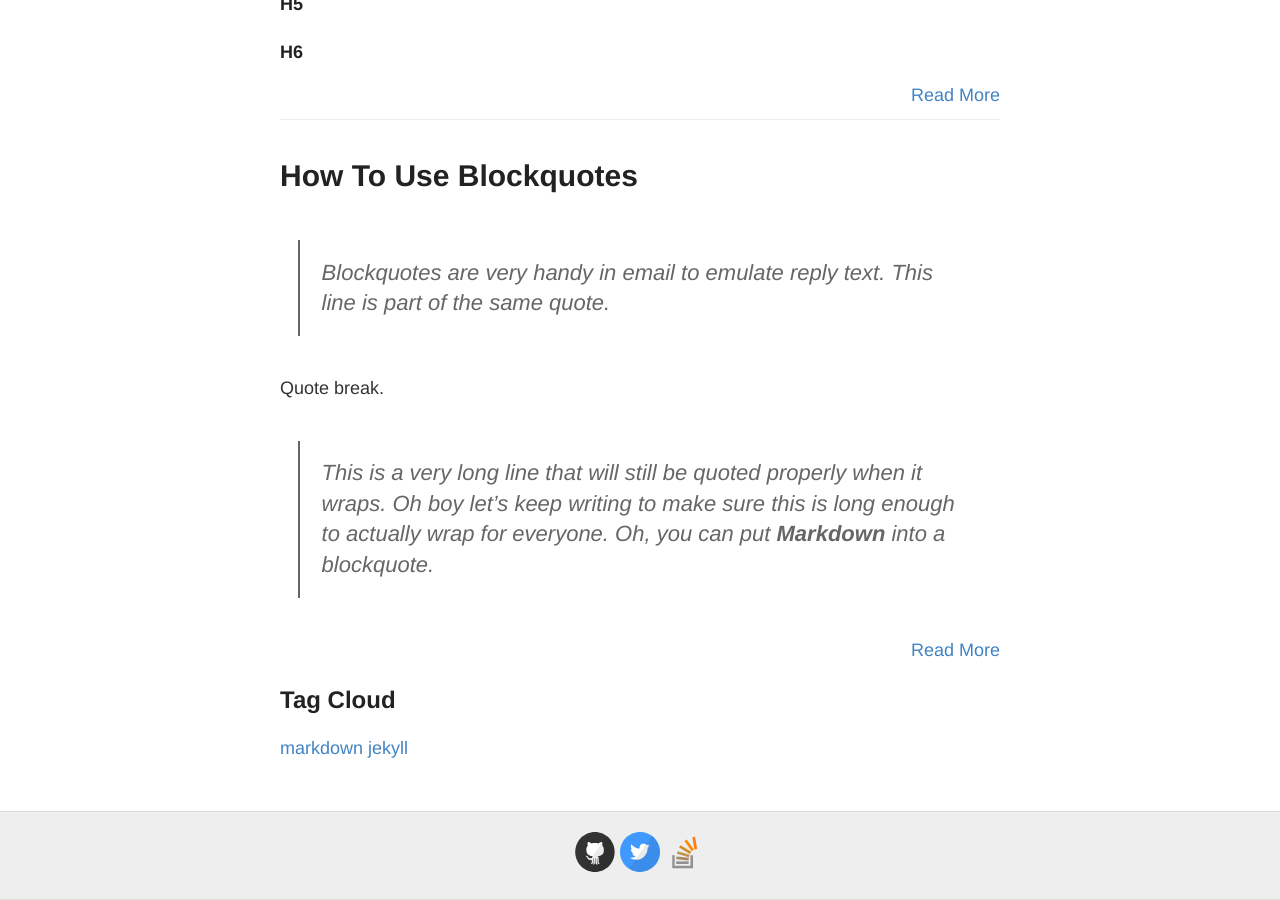
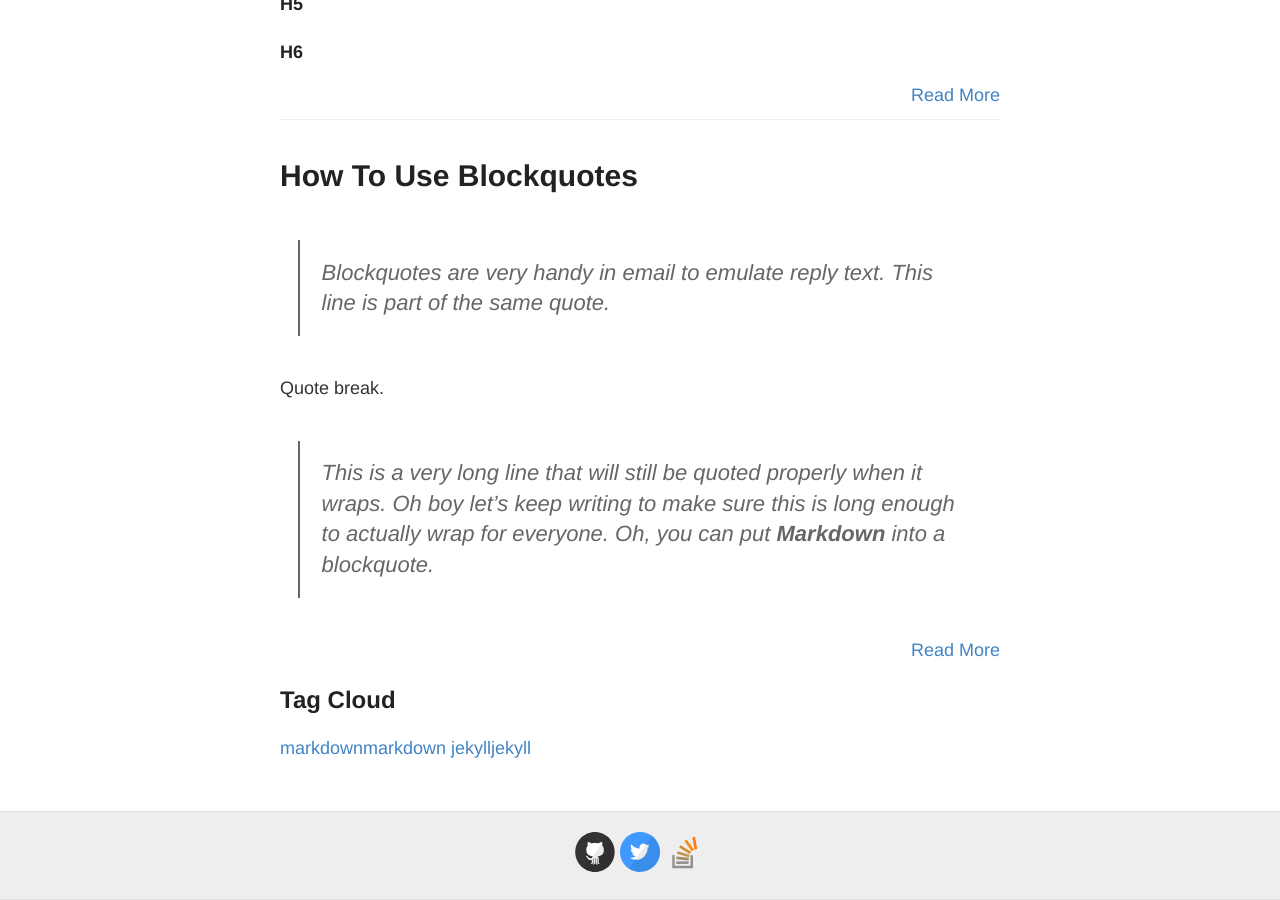
Before and after one commit to purbohadi/purbohadi, a Jekyll site: the page built from index.html, in a window 1280 px wide and 900 px high, scrolled down 4366 px. Built offline with Jekyll 4.4.1, drawn with Linux system fonts in a browser that asks for light colours; nearby versions of some CDN libraries.

```diff
--- a/_includes/tag_cloud.html
+++ b/_includes/tag_cloud.html
@@ -3,6 +3,6 @@
 {% endcomment %}
 {% for tag in site.tags %}
   <span class="tag-cloud-{{ tag | last | size | times: 10 | divided_by: site.tags.size }}">
-  	<a href="/blog/tag/{{ tag.slug }}/">{{ tag | first }}</a>
+  	<a href="/blog/tag/{{ tag.slug }}/">{{ tag | first | slugize] }}{{ tag | first }}</a>
   </span>
 {% endfor %}
```
